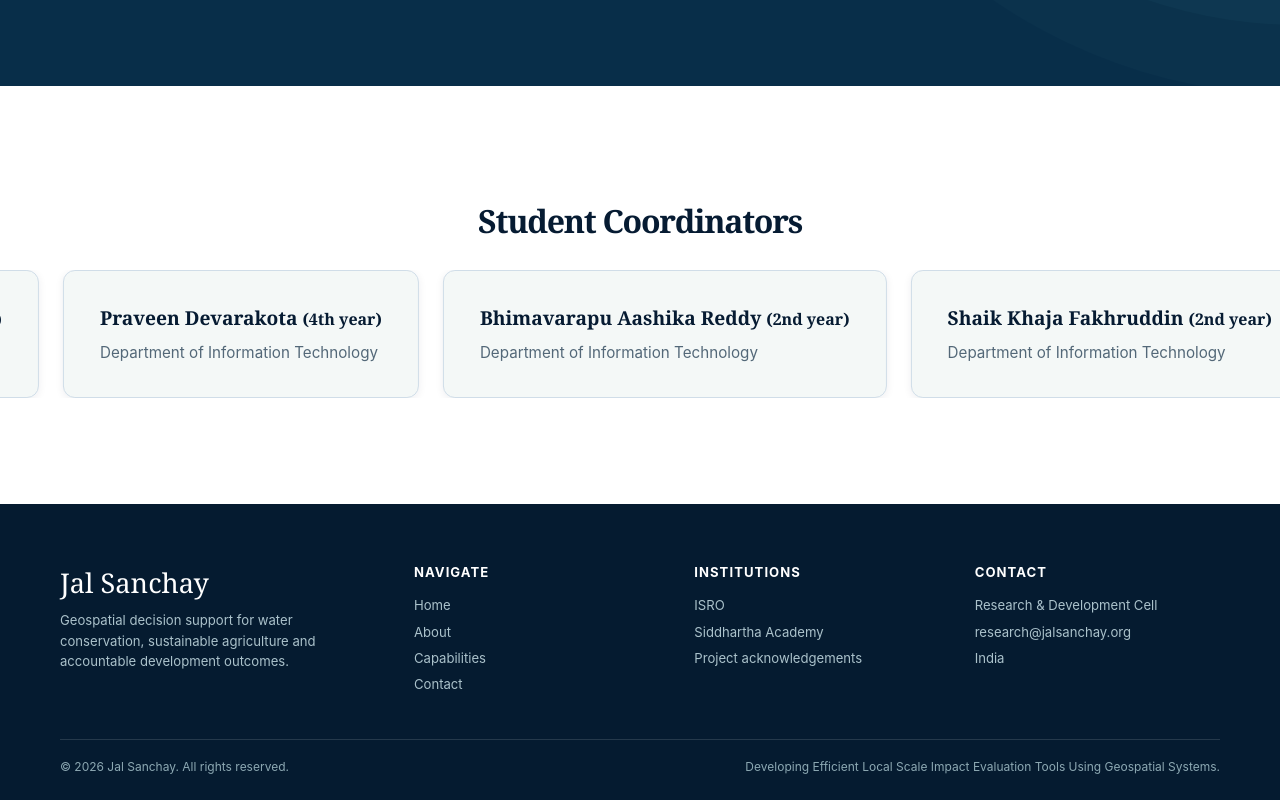
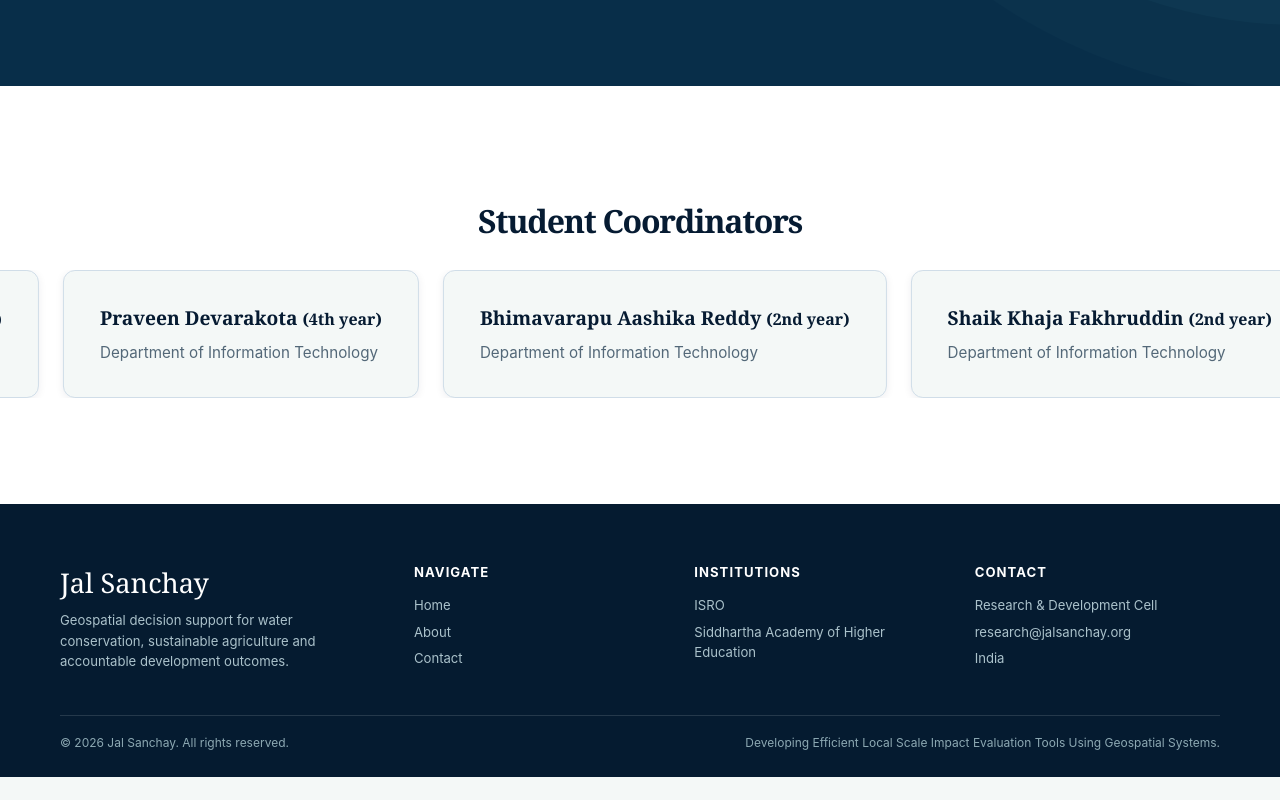
Before and after one commit to BaymaxRehaan/jal-sanchay-frontend, a React app: page / in a window 1280 px wide. Shown: the part 2806-3606 px from the top of the page. After the commit the page ends 3583 px from the top, so only its background shows below. Built offline with nearby package versions, Linux system fonts and the light colour scheme; no server answers; the HTML template or start-up script is replaced by a standard one.

Commit message:
Update footer links in Footer.jsx
Removed 'Capabilities' link and updated 'Siddhartha Academy' link to full name.

```diff
--- a/src/components/Footer.jsx
+++ b/src/components/Footer.jsx
@@ -20,7 +20,6 @@
             <h4>Navigate</h4>
             <a href="#home">Home</a>
             <a href="#about">About</a>
-            <a href="#capabilities">Capabilities</a>
             <a href="#contact">Contact</a>
           </div>
 
@@ -30,8 +29,7 @@
             <a href="https://www.isro.gov.in/" target="_blank" rel="noreferrer">
               ISRO
             </a>
-            <a href="#">Siddhartha Academy</a>
-            <a href="#">Project acknowledgements</a>
+            <a href="#">Siddhartha Academy of Higher Education</a>
           </div>
 
           {/* Contact */}
```
